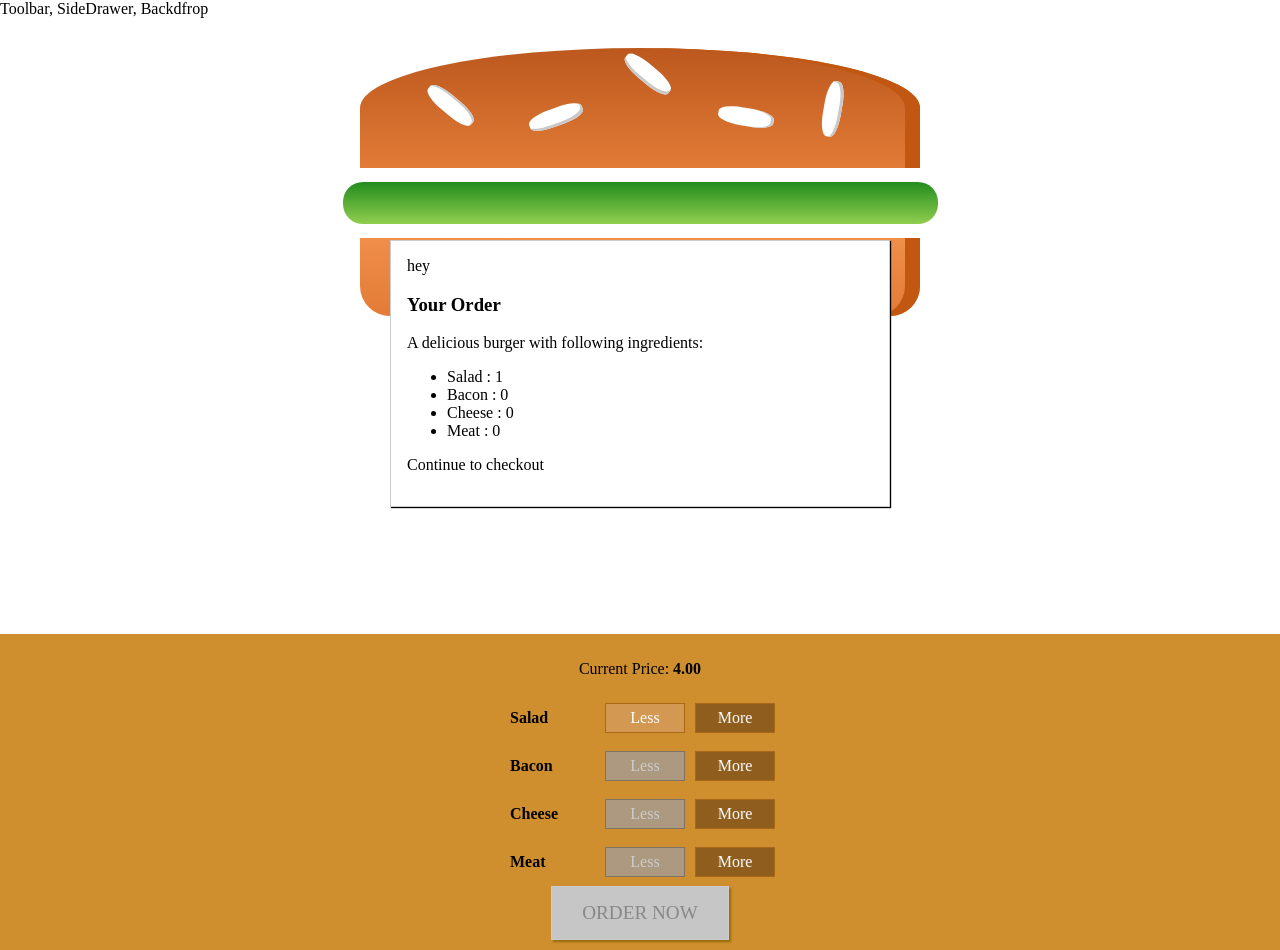
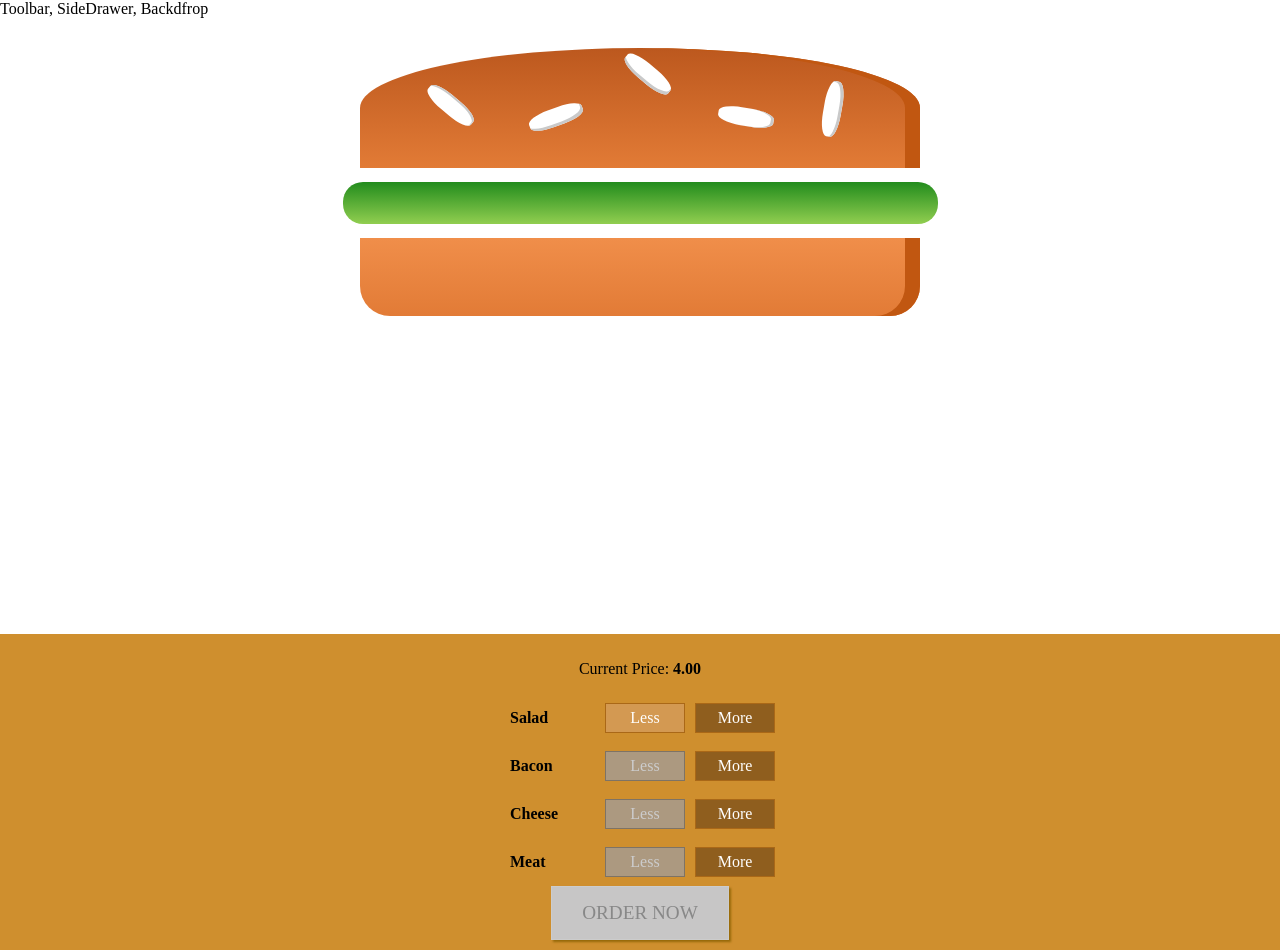
Before and after one commit to naman3112/Burger-ordering, a React (Create React App) app: page / in a window 1280 px wide. Built offline with nearby package versions, Linux system fonts and the light colour scheme; a web font is replaced by a local one.

Commit message:
modal transition added

```diff
--- a/src/components/Burger/BuildControls/BuildControls.js
+++ b/src/components/Burger/BuildControls/BuildControls.js
@@ -23,7 +23,9 @@
              />
         ))}
         <button disabled={!props.purchasable}
-        className={classes.OrderButton} >
+        className={classes.OrderButton}
+        onClick={props.ordered}
+            >
 
             ORDER NOW</button>
     </div>
--- a/src/components/UI/Modal/Modal.js
+++ b/src/components/UI/Modal/Modal.js
@@ -3,8 +3,13 @@
 
 
 const modal=(props)=>(
-    <div className={classes.Modal} >
-       hey
+    <div className={classes.Modal}
+        style={{
+            transform: props.show ? 'translateY(0)' : 'translateY(-100vh)' ,
+            opacity: props.show ? '1' : '0'
+        }}
+    >
+
         {props.children}
     </div>
 )
--- a/src/containers/BurgerBuilder/BurgerBuilder.js
+++ b/src/containers/BurgerBuilder/BurgerBuilder.js
@@ -21,7 +21,8 @@
             meat: 0
         },
         totalPrice: 4,
-        purchasable: false
+        purchasable: false,
+        purchasing: false
     }
 
     updatePurchaseState(ingredients){
@@ -70,6 +71,10 @@
         this.setState({totalPrice: newPrice, ingredients: updatedIngredients})
         this.updatePurchaseState(updatedIngredients);
     }
+
+    purchaseHandler=()=>{
+        this.setState({purchasing: true});
+    }
     render(){
         const disabledInfo={
             ...this.state.ingredients
@@ -79,7 +84,7 @@
         }
         return(
             <Aux>
-                <Modal>
+                <Modal show={this.state.purchasing}>
                 <OrderSummary ingredients={this.state.ingredients}/>
 
                 </Modal>
@@ -91,6 +96,7 @@
                 disabled={disabledInfo}
                 price={this.state.totalPrice}
                 purchasable={this.state.purchasable}
+                ordered={this.purchaseHandler}
               />
             </Aux>
         )
```
Also changed, not shown: 1 other file (tests, documents, lock files or other folders).
